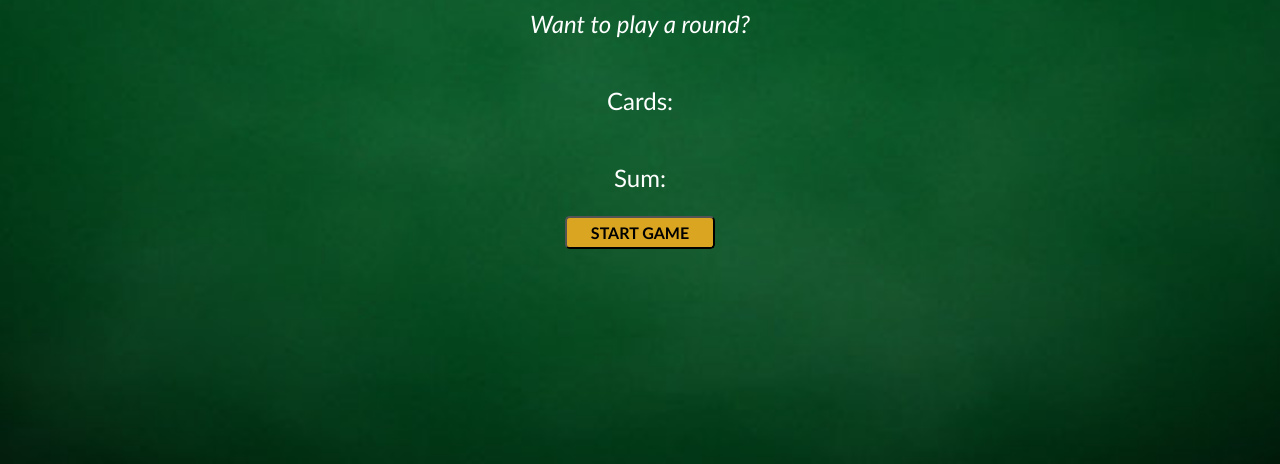
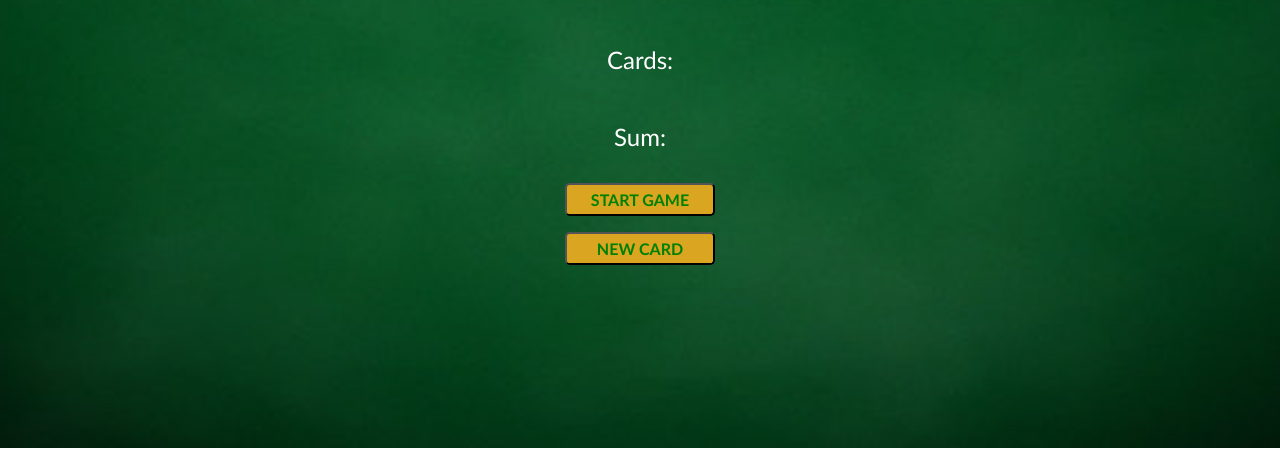
Before and after one commit to Karllouise-code/scrimba-javascript, a plain HTML site: page blackjack/index.html in a window 1280 px wide. Shown: the part 352-816 px from the top of the page. Drawn offline with Linux system fonts and the light colour scheme.

Commit message:
10th-12th - BlackJack Js

```diff
--- a/blackjack/index.css
+++ b/blackjack/index.css
@@ -5,17 +5,19 @@
     overflow: hidden;
 }
 body {
-    height: 100vh;
     background-image: url('./images/blackjackBg.jpg');
     background-size: cover;
     background-repeat: no-repeat;
     background-position: center;
     display: flex;
+    min-height: 100vh;
+    text-align: center;
     justify-content: center;
     align-items: center;
     align-content: center;
     flex-direction: column;
     color: goldenrod;
+    margin: auto;
 }
 
 h1 {
@@ -36,7 +38,10 @@ button {
     font-size: 1em;
     width: 150px;
     background: goldenrod;
+    color: green;
     border-radius: 0.3rem;
     text-transform: uppercase;
-    padding: 5px 0;
+    padding: 5px;
+    margin: 0.5em 0;
+    cursor: pointer;
 }
--- a/blackjack/index.html
+++ b/blackjack/index.html
@@ -16,6 +16,8 @@
         <p id="card-el">Cards:</p>
         <p id="sum-el">Sum:</p>
         <button onclick="startGame()">start game</button>
+        <button onclick="newCard()">New Card</button>
+
         <script src="index.js"></script>
     </body>
 </html>
--- a/blackjack/index.js
+++ b/blackjack/index.js
@@ -140,7 +140,7 @@ function startGame() {
  */
 
 //* 9th
-const messageEl = document.getElementById('message-el')
+/* const messageEl = document.getElementById('message-el')
 const sumEl = document.getElementById('sum-el')
 const cardEl = document.getElementById('card-el')
 
@@ -166,3 +166,131 @@ function startGame() {
     sumEl.textContent = `Sum: ${sum}`
     messageEl.textContent = message
 }
+
+function newCard() {
+    console.log('Drawing a new card from the deck!')
+} */
+
+//* 10th
+/* const messageEl = document.getElementById('message-el')
+const sumEl = document.getElementById('sum-el')
+const cardEl = document.getElementById('card-el')
+
+let firstCard = 1
+let secondCard = 8
+let sum = firstCard + secondCard
+let hasBlackJack = false
+let isAlive = true
+let message = ''
+function startGame() {
+    if (sum <= 20) {
+        message = 'Do you want to draw a new card?'
+    } else if (sum === 21) {
+        message = "Wohoo! You've got Blackjack!"
+        hasBlackJack = true
+    } else {
+        message = `You're out of the game!`
+        isAlive = false
+    }
+
+    cardEl.textContent = `Cards: ${firstCard} ${secondCard}`
+    sumEl.textContent = `Sum: ${sum}`
+    messageEl.textContent = message
+}
+
+function newCard() {
+    console.log('Drawing a new card from the deck!')
+    // 1. Create a card variable, and hard code its value to a number (2-11)
+    let card = 5
+    // 2. Add the new card to the sum variable
+    sum += card
+    // 3. Call startGame()
+    startGame()
+    cardEl.textContent += ` ${card}`
+} */
+
+//* 11th
+/* const messageEl = document.getElementById('message-el')
+const sumEl = document.getElementById('sum-el')
+const cardEl = document.getElementById('card-el')
+
+let firstCard = 1
+let secondCard = 8
+let sum = firstCard + secondCard
+let hasBlackJack = false
+let isAlive = true
+let message = ''
+
+// Create a new function called startGame() that calls renderGame()
+function startGame() {
+    renderGame()
+}
+
+function renderGame() {
+    if (sum <= 20) {
+        message = 'Do you want to draw a new card?'
+    } else if (sum === 21) {
+        message = "Wohoo! You've got Blackjack!"
+        hasBlackJack = true
+    } else {
+        message = `You're out of the game!`
+        isAlive = false
+    }
+
+    cardEl.textContent = `Cards: ${firstCard} ${secondCard}`
+    sumEl.textContent = `Sum: ${sum}`
+    messageEl.textContent = message
+}
+
+function newCard() {
+    console.log('Drawing a new card from the deck!')
+    let card = 5
+    sum += card
+    renderGame()
+    cardEl.textContent += ` ${card}`
+} */
+
+//* 12th
+
+/* const messageEl = document.getElementById('message-el')
+const sumEl = document.getElementById('sum-el')
+const cardEl = document.getElementById('card-el')
+
+let firstCard = 1
+let secondCard = 8
+let cards = [firstCard, secondCard]
+let sum = cards[0] + cards[1]
+let hasBlackJack = false
+let isAlive = true
+let message = ''
+
+// Create a new function called startGame() that calls renderGame()
+function startGame() {
+    renderGame()
+}
+
+function renderGame() {
+    if (sum <= 20) {
+        message = 'Do you want to draw a new card?'
+    } else if (sum === 21) {
+        message = "Wohoo! You've got Blackjack!"
+        hasBlackJack = true
+    } else {
+        message = `You're out of the game!`
+        isAlive = false
+    }
+
+    cardEl.textContent = `Cards: ${cards[0]}, ${cards[1]},`
+    sumEl.textContent = `Sum: ${sum}`
+    messageEl.textContent = message
+}
+
+function newCard() {
+    console.log('Drawing a new card from the deck!')
+    let card = 5
+    sum += card
+    renderGame()
+    cardEl.textContent += ` ${card}`
+} */
+
+//* 13th
```
